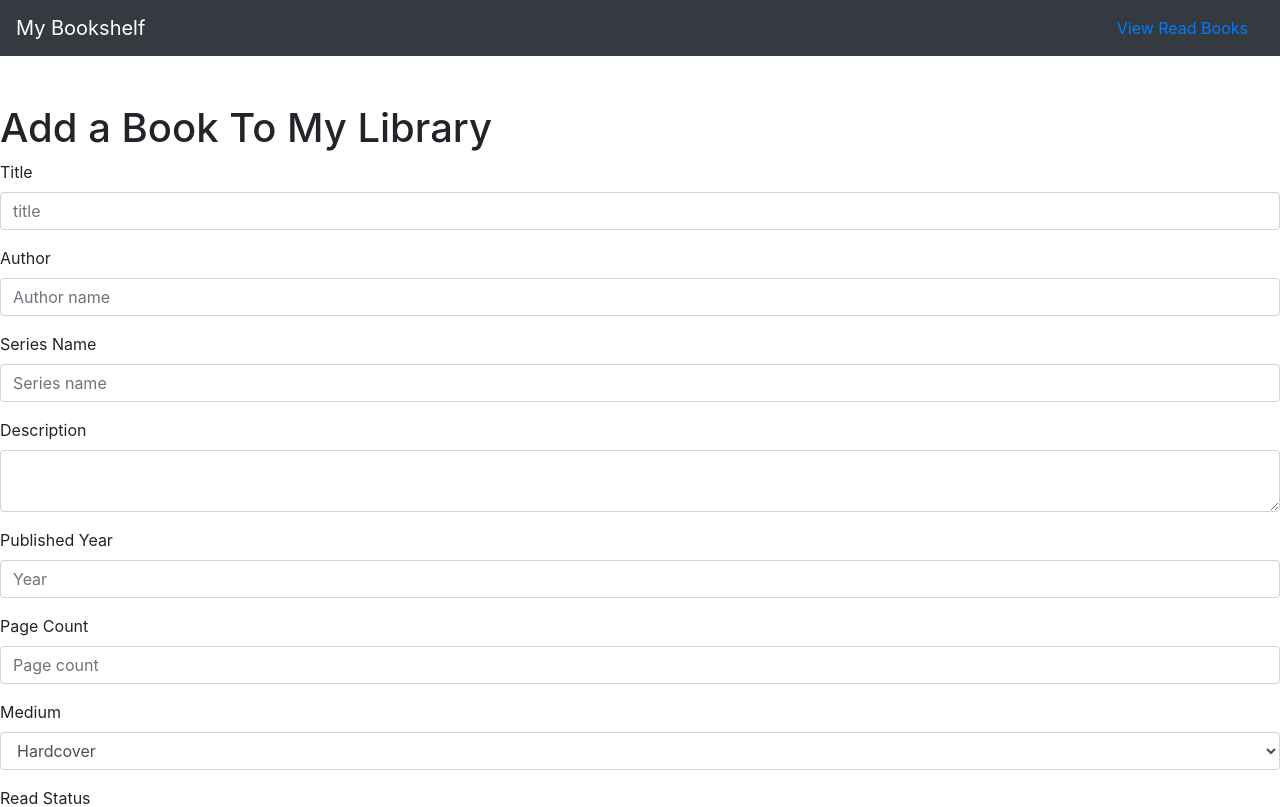
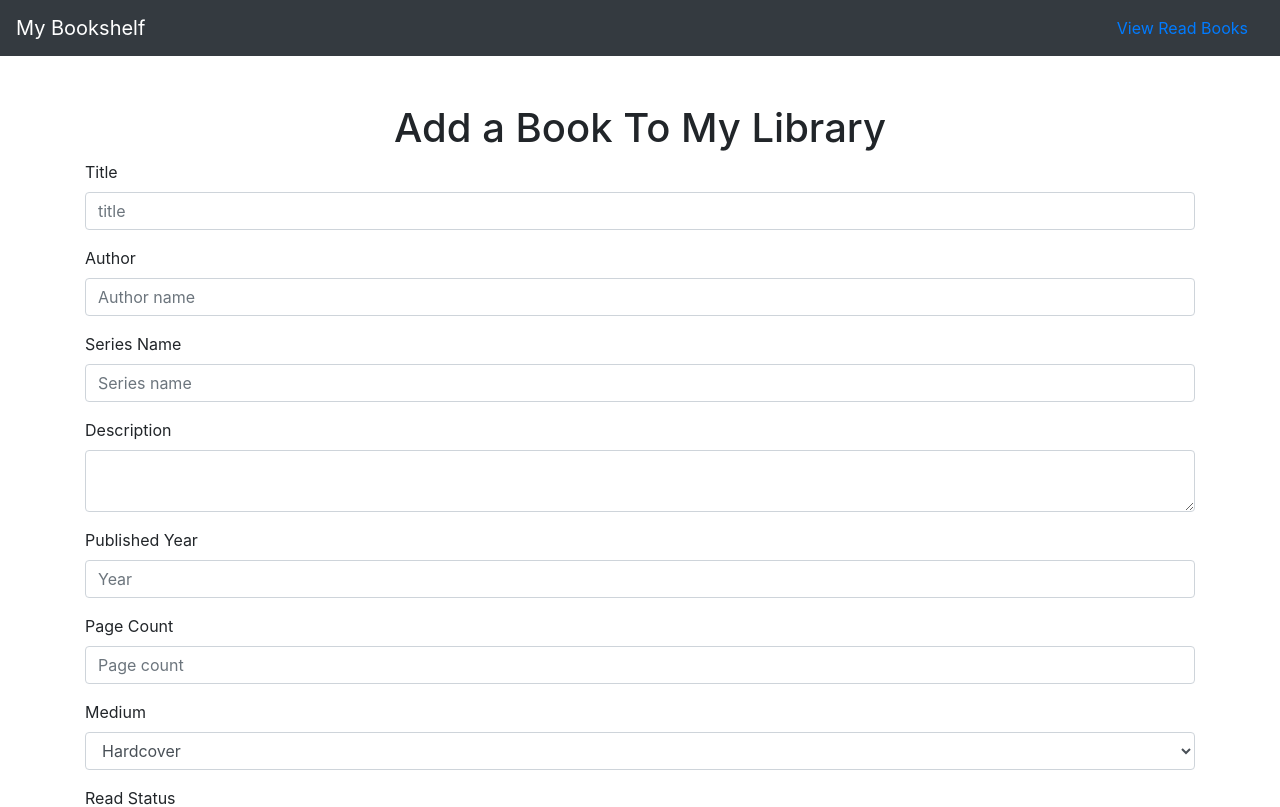
Before and after one commit to DaynaLeal/Bookshelf, a React (Create React App) app in the folder ui/: page /addBook in a window 1280 px wide. Shown: the top 807 px of the page. Built offline with nearby package versions, Linux system fonts and the light colour scheme; no server answers.

Commit message:
centered add form

```diff
--- a/ui/src/components/AddForm.tsx
+++ b/ui/src/components/AddForm.tsx
@@ -4,7 +4,7 @@ import Form from 'react-bootstrap/Form';
 
 const AddForm = () => {
   return(
-    <Form>
+    <Form className="container">
       <Form.Group controlId="exampleForm.ControlInput1">
         <Form.Label>Title</Form.Label>
         <Form.Control type="email" placeholder="title" />
--- a/ui/src/views/AddBook.tsx
+++ b/ui/src/views/AddBook.tsx
@@ -7,7 +7,7 @@ import AddForm from 'components/AddForm'
 const AddBook = () => {
   return(
     <div>
-      <h1>Add a Book To My Library</h1>
+      <h1 className="text-center">Add a Book To My Library</h1>
       <AddForm />
     </div>
   )
```
